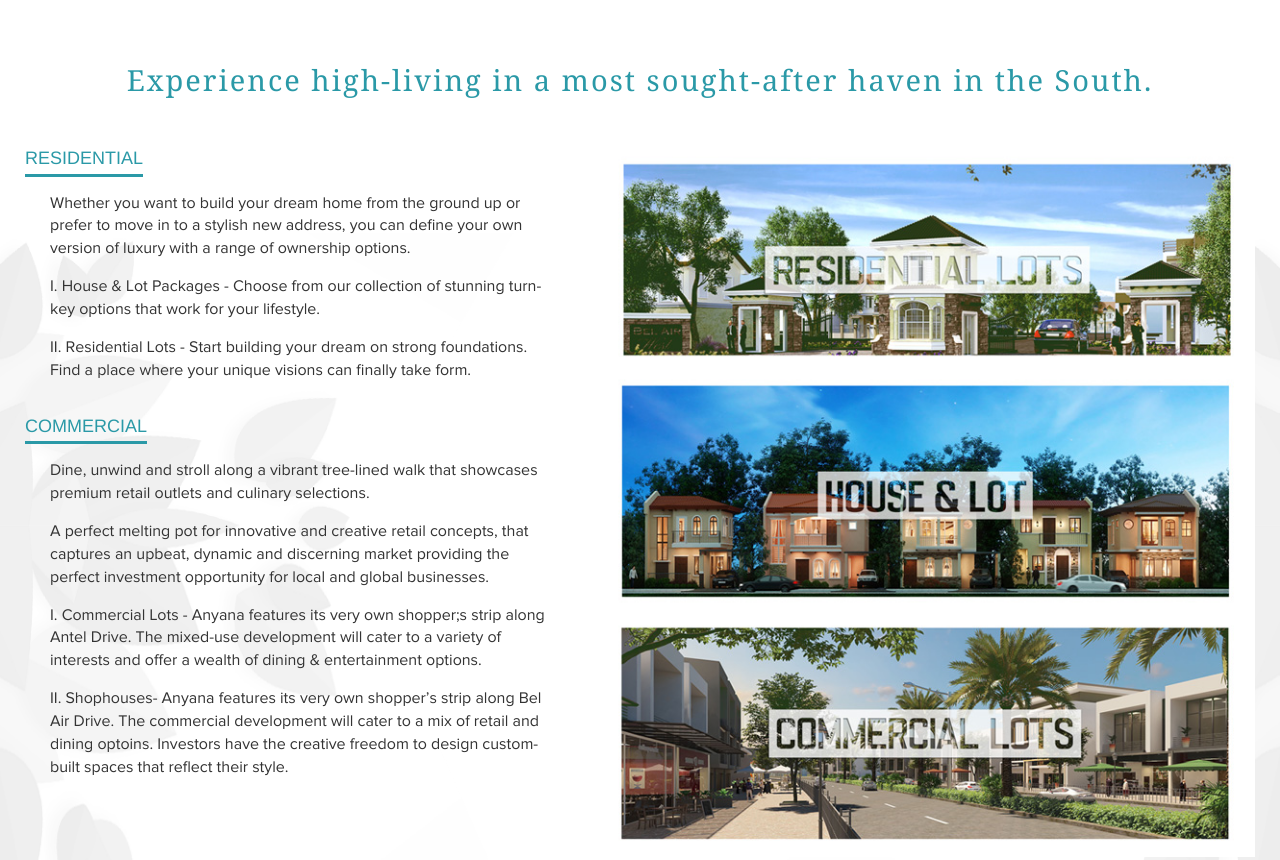
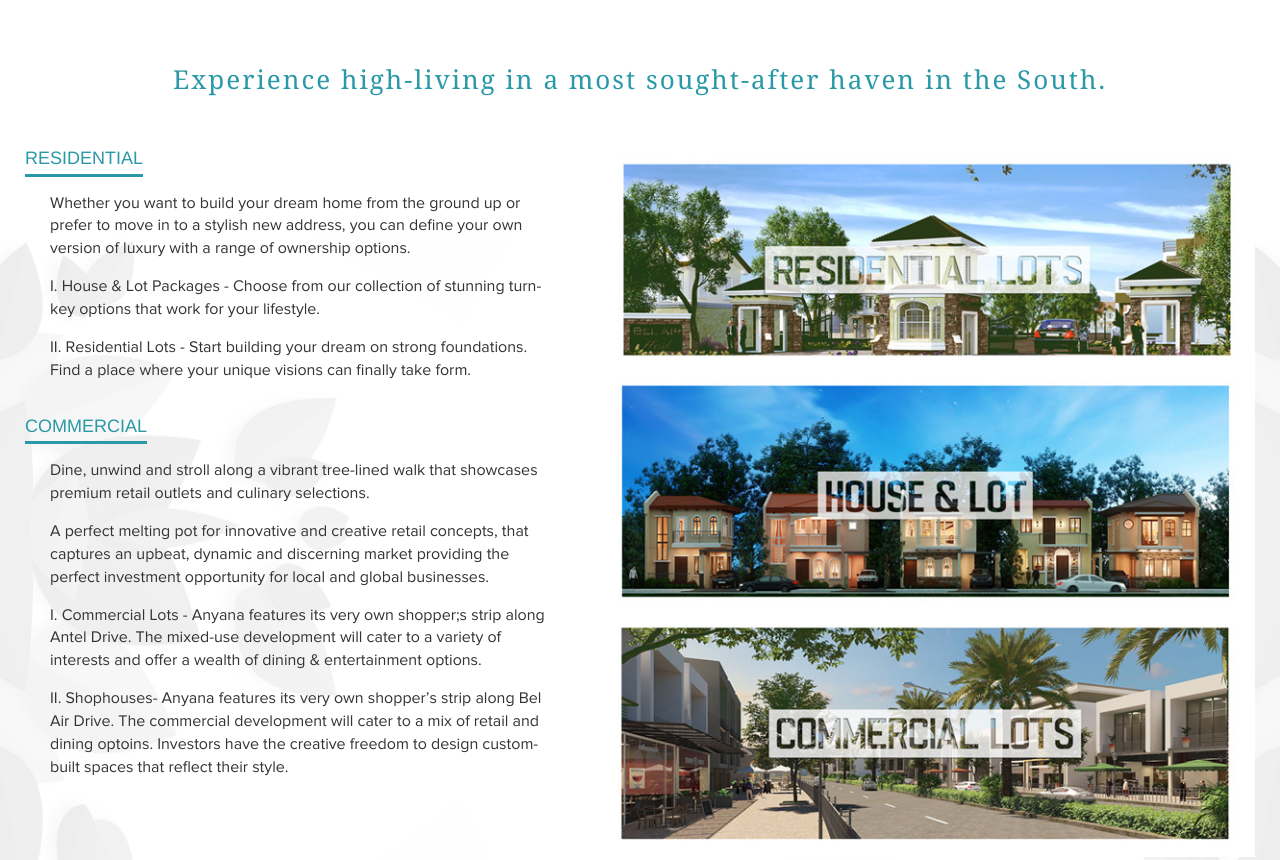
Before and after one commit to johnpeterarao/anyana, a plain HTML site: page index.html in a window 1280 px wide. Shown: the part 4882-5742 px from the top of the page. Drawn offline with Linux system fonts and the light colour scheme.

Commit message:
Font adjustment

```diff
--- a/css/main.scss
+++ b/css/main.scss
@@ -291,7 +291,7 @@ body { overflow-x: hidden;}
 
     .sec-6 {     padding: 60px 0px 60px; background: url(../images/sec-6.png) #fff; background-size: 100%; background-repeat: no-repeat; background-position: bottom center;
         .hldr {
-            > h3 { text-align: center; margin-bottom: 50px; color: $blue; text-transform: unset;}
+            > h3 { text-align: center; margin-bottom: 50px; color: $blue; text-transform: unset; font-size: 26px;}
 
             .list-hldr {
                 > ul { @extend .flex;
--- a/css/responsive.css
+++ b/css/responsive.css
@@ -43,7 +43,7 @@
 	footer article > ul li h4 { font-size: 18px!important; letter-spacing: 0px!important;}
 	.nav_srch { position: relative!important; top: 0px!important; right: 0px!important; padding: 5px 30px!important;}
 	.nav-custom { border-bottom: 0px!important; padding-bottom: 0px!important; min-height: 65px!important;}
-
+	.home .sec-6 .hldr .list-hldr > ul > li:first-child { margin-top: 15px;}
 }
 
 @media only screen and (max-width: 800px){
```
Also changed, not shown: css/main.css, 1 other file.
